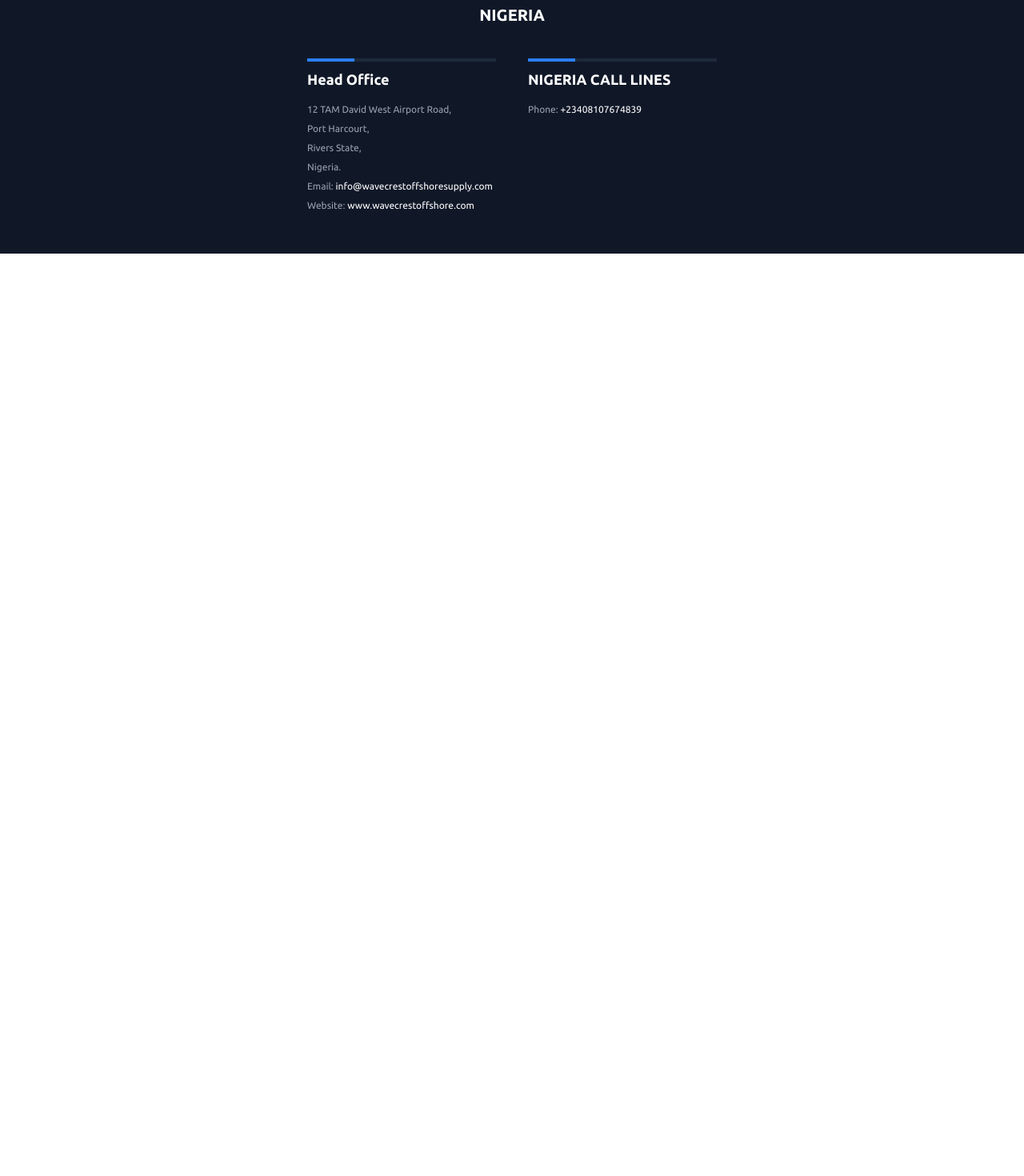
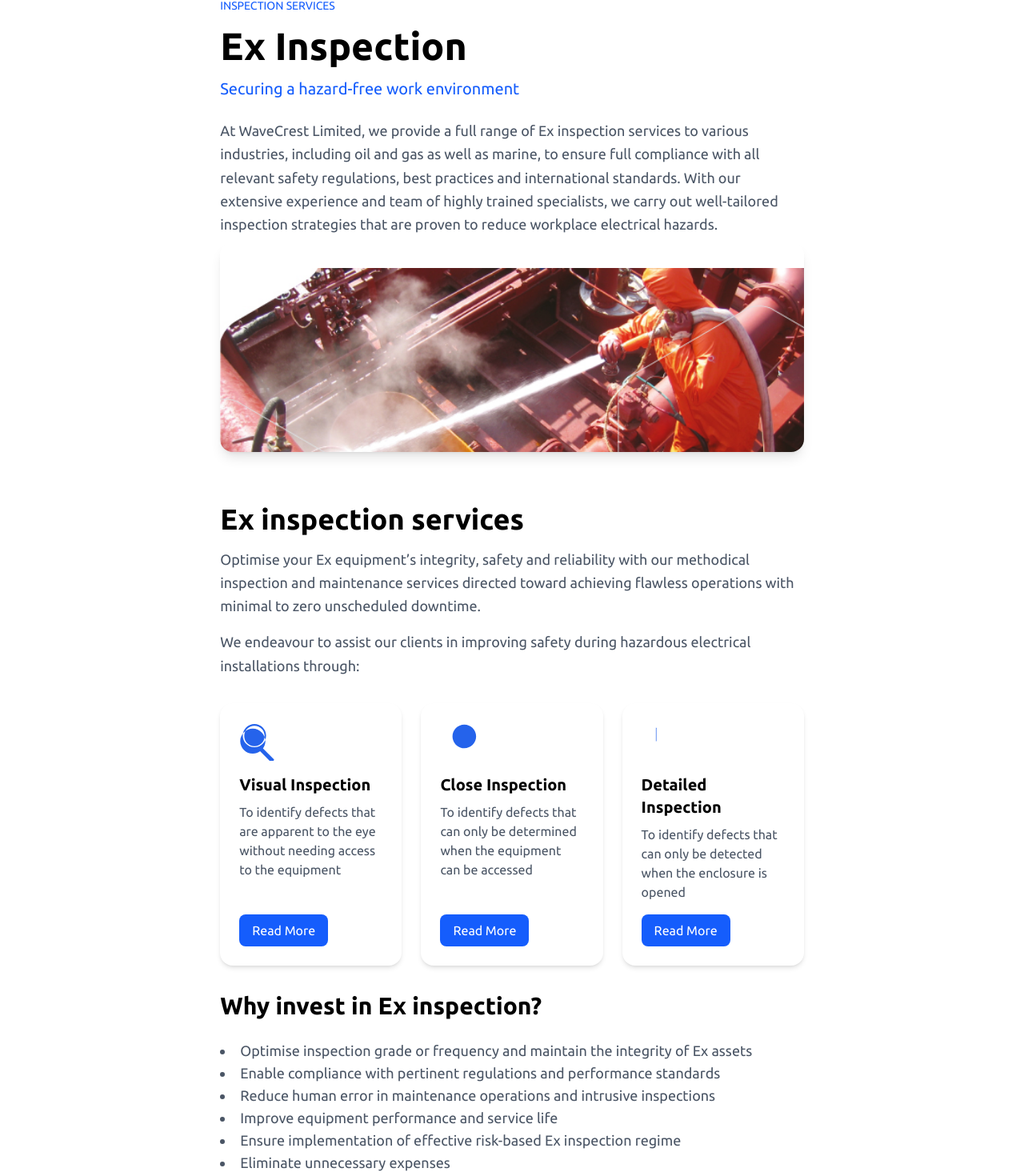
Before and after one commit to thedon-dev/wavecrest, a React (Vite) app: page /inspection-services/ex-inspection in a window 1280 px wide. Shown: the part 137-1607 px from the top of the page at 80% size. Before the commit the page ends 800 px from the top, so only its background shows below. Built offline with nearby package versions, Linux system fonts and the light colour scheme.

Commit message:
service page fixed

```diff
--- a/src/App.jsx
+++ b/src/App.jsx
@@ -31,6 +31,7 @@
 import StaticPressurisedEquipment from "./pages/StacticPressurisedEquipment";
 import PresureSafty from "./pages/PressureSafety";
 import VendorInspection from "./pages/VendorInspection";
+import ExInspection from "./pages/ExInspection";
 
 function App() {
   return (
@@ -135,6 +136,10 @@
             path="/inspection-services/VendorInspection"
             element={<VendorInspection />}
           />
+          <Route
+            path="/inspection-services/ex-inspection/"
+            element={<ExInspection />}
+          />
         </Routes>
 
         <Footer />
--- /dev/null
+++ b/src/pages/ExInspection.jsx
@@ -0,0 +1,186 @@
+import React from "react";
+import pic1 from "../assets/marine-support.jpg";
+
+const ExInspection = () => {
+  const data = [
+    {
+      svg: (
+        <svg width="48" height="48" viewBox="0 0 48 48" fill="none">
+          <path
+            fillRule="evenodd"
+            clipRule="evenodd"
+            d="M19.05 2C10.99 2 4.5 8.49 4.5 16.55C4.5 24.61 10.99 31.1 19.05 31.1C27.11 31.1 33.6 24.61 33.6 16.55C33.6 8.49 27.11 2 19.05 2ZM19.05 29.7C12.01 29.7 6.3 23.99 6.3 16.95C6.3 9.91 12.01 4.2 19.05 4.2C26.09 4.2 31.8 9.91 31.8 16.95C31.8 23.99 26.09 29.7 19.05 29.7ZM43.2 46L29.7 32.5C31.6 29.95 32.7 26.77 32.7 23.4C32.7 14.9 25.5 7.7 17 7.7C8.5 7.7 1.3 14.9 1.3 23.4C1.3 31.9 8.5 39.1 17 39.1C20.37 39.1 23.55 38 26.1 36.1L39.6 49.6C40.04 50.04 40.69 50.04 41.13 49.6L43.2 47.53C43.64 47.09 43.64 46.44 43.2 46Z"
+            fill="#2563EB"
+          />
+        </svg>
+      ),
+      title: "Visual Inspection",
+      description:
+        "To identify defects that are apparent to the eye without needing access to the equipment",
+    },
+    {
+      svg: (
+        <svg
+          width="48"
+          height="48"
+          viewBox="0 0 48 48"
+          fill="none"
+          xmlns="http://www.w3.org/2000/svg"
+        >
+          <path
+            fillRule="evenodd"
+            clipRule="evenodd"
+            d="M30.3796 2.78C38.5369 2.78 45.1498 9.39286 45.1498 17.5502C45.1498 25.7076 38.5369 32.3205 30.3796 32.3205C26.9724 32.3205 23.8364 31.1677 21.3377 29.2304C21.2649 29.1739 21.1926 29.1168 21.1209 29.059C20.7068 28.7255 20.3111 28.37 19.9355 27.9944C19.6035 27.6624 19.2872 27.3146 18.9878 26.9524C18.8899 26.8339 18.7938 26.7138 18.6995 26.5922C16.7622 24.0934 15.6093 20.9575 15.6093 17.5502C15.6093 9.39286 22.2222 2.78 30.3796 2.78Z"
+            fill="#2563EB"
+          />
+        </svg>
+      ),
+      title: "Close Inspection",
+      description:
+        "To identify defects that can only be determined when the equipment can be accessed",
+    },
+    {
+      svg: (
+        <svg
+          width="48"
+          height="48"
+          viewBox="0 0 48 48"
+          fill="none"
+          xmlns="http://www.w3.org/2000/svg"
+        >
+          <path
+            fillRule="evenodd"
+            clipRule="evenodd"
+            d="M17.8626 6.5C18.2492 6.5 18.5626 6.8134 18.5626 7.2V23.0407C18.5626 23.4273 18.2492 23.7407 17.8626 23.7407Z"
+            fill="#2563EB"
+          />
+        </svg>
+      ),
+      title: "Detailed Inspection",
+      description:
+        "To identify defects that can only be detected when the enclosure is opened",
+    },
+  ];
+
+  return (
+    <div className="bg-white">
+      <main className="flex flex-col justify-center items-center mt-10 px-4 md:px-8">
+        {/* Hero Section */}
+        <section className="w-full md:w-4/5 lg:w-3/5">
+          <p className="text-sm text-blue-600 mb-4">INSPECTION SERVICES</p>
+          <h1 className="text-3xl md:text-5xl font-bold text-left">
+            Ex Inspection
+          </h1>
+          <p className="text-lg md:text-xl text-blue-600 pt-4 mb-2">
+            Securing a hazard-free work environment
+          </p>
+          <p className="text-base md:text-lg text-gray-600 pt-4 mb-2 leading-relaxed">
+            At WaveCrest Limited, we provide a full range of Ex inspection
+            services to various industries, including oil and gas as well as
+            marine, to ensure full compliance with all relevant safety
+            regulations, best practices and international standards. With our
+            extensive experience and team of highly trained specialists, we
+            carry out well-tailored inspection strategies that are proven to
+            reduce workplace electrical hazards.
+          </p>
+        </section>
+
+        {/* Hero Image */}
+        <img
+          src={pic1}
+          alt="Lifting equipment inspection"
+          className="rounded-2xl w-full md:w-4/5 lg:w-3/5 pt-8 mb-8 shadow-lg object-cover"
+        />
+
+        {/* Inspection Cards Section */}
+        <section className="w-full md:w-4/5 lg:w-3/5 py-8">
+          <h1 className="text-2xl md:text-4xl font-semibold mb-4">
+            Ex inspection services
+          </h1>
+          <p className="text-base md:text-lg text-gray-600 mb-4 leading-relaxed">
+            Optimise your Ex equipment’s integrity, safety and reliability with
+            our methodical inspection and maintenance services directed toward
+            achieving flawless operations with minimal to zero unscheduled
+            downtime.
+          </p>
+          <p className="text-base md:text-lg text-gray-600 mb-8 leading-relaxed">
+            We endeavour to assist our clients in improving safety during
+            hazardous electrical installations through:
+          </p>
+
+          {/* Responsive Card Grid */}
+          <div className="grid gap-6 sm:grid-cols-2 lg:grid-cols-3 mb-8">
+            {data.map((item, index) => (
+              <div
+                key={index}
+                className="bg-white shadow-md rounded-2xl p-6 flex flex-col items-start hover:shadow-lg transition-shadow duration-300"
+              >
+                <div className="mb-4">{item.svg}</div>
+                <h3 className="text-xl font-semibold mb-2">{item.title}</h3>
+                <p className="text-gray-600 mb-4">{item.description}</p>
+                <button className="mt-auto bg-blue-600 text-white px-4 py-2 rounded-lg hover:bg-blue-500 transition">
+                  Read More
+                </button>
+              </div>
+            ))}
+          </div>
+
+          <div>
+            <h1 className="text-5xl sm:text-3xl font-bold">
+              Why invest in Ex inspection?
+            </h1>
+            <ul className="list-disc list-inside text-lg text-gray-600 pt-6 mb-2">
+              <li>
+                Optimise inspection grade or frequency and maintain the
+                integrity of Ex assets
+              </li>
+              <li>
+                Enable compliance with pertinent regulations and performance
+                standards
+              </li>
+              <li>
+                Reduce human error in maintenance operations and intrusive
+                inspections
+              </li>
+              <li>Improve equipment performance and service life</li>
+              <li>
+                Ensure implementation of effective risk-based Ex inspection
+                regime
+              </li>
+              <li>Eliminate unnecessary expenses</li>
+              <li>
+                Improve knowledge sharing and implementation of best practices
+              </li>
+            </ul>
+          </div>
+
+          <p className="text-base md:text-lg text-gray-600 pt-8 leading-relaxed">
+            In addition, we mobilise test equipment on a pallet which we rig up
+            in the mechanical workshop, instead of a big container, thus saving
+            our clients costs and space onboard the rig.
+          </p>
+
+          <p className="text-base md:text-lg text-gray-600 pt-6 leading-relaxed">
+            At the end of the project, we upload all documents to Bridge, which
+            our clients can easily access and review.
+          </p>
+
+          {/* Contact Section */}
+          <section className="py-12 bg-blue-200 mt-8 rounded-md text-center">
+            <h2 className="text-2xl md:text-3xl font-bold mb-4">
+              Have any questions?
+            </h2>
+            <a
+              href="/contact"
+              className="bg-white text-blue-700 font-semibold px-6 py-3 rounded-lg shadow hover:bg-blue-50 transition"
+            >
+              Contact us
+            </a>
+          </section>
+        </section>
+      </main>
+    </div>
+  );
+};
+
+export default ExInspection;
--- a/src/pages/InspectionServices.jsx
+++ b/src/pages/InspectionServices.jsx
@@ -202,6 +202,7 @@
     },
     {
       title: "Ex Inspection",
+      route: "/inspection-services/ex-inspection/",
       icon: (
         <svg
           width="48"
--- a/src/pages/PressureSafety.jsx
+++ b/src/pages/PressureSafety.jsx
@@ -1,6 +1,6 @@
 import React from "react";
 import pic1 from "../assets/marine-support.jpg";
-import liftingImg from "../assets/computer_stat.jpg";
+// import liftingImg from "../assets/computer_stat.jpg";
 import { ArrowDown, ArrowUp } from "lucide-react";
 
 const PresureSafty = () => {
--- a/src/pages/VendorInspection.jsx
+++ b/src/pages/VendorInspection.jsx
@@ -1,6 +1,6 @@
 import React from "react";
 import pic1 from "../assets/marine-support.jpg";
-// import liftingImg from "../assets/computer_stat.jpg";
+// import vendorInspectionimg from "../assets/vendorInspection.jpg ";
 import { ArrowDown, ArrowUp } from "lucide-react";
 
 const VendorInspection = () => {
@@ -34,16 +34,15 @@
             className="rounded-2xl w-full pt-8 mb-8 shadow-lg"
           />
 
-          {/*  */}
           <section className=" py-8 flex flex-col items-center justify-center">
-            <p className="text-2xl text-gray-600 pt-6 mb-2">
-              At Axess Group, we help clients focus on their businesses by
-              handling the inspection aspect of the procurement process. With
-              over two decades of experience in the oil and gas industry, we are
-              very familiar with the specifications and regulations related to
-              equipment.
-            </p>
             <div className="w-[52%]">
+              <p className="text-2xl text-gray-600 pt-6 mb-2">
+                At Axess Group, we help clients focus on their businesses by
+                handling the inspection aspect of the procurement process. With
+                over two decades of experience in the oil and gas industry, we
+                are very familiar with the specifications and regulations
+                related to equipment.
+              </p>
               <h1 className="text-2xl mt-6 md:text-4xl mb-6 font-semibold text-left">
                 Vendor inspection services
               </h1>
@@ -70,13 +69,16 @@
               </p>
 
               <div>
-                <ul>
-                  <li></li>
-                  <li></li>
-                  <li></li>
+                <ul className="list-disc list-inside text-2xl text-gray-600 pt-6 mb-2">
+                  <li>Pressure equipment</li>
+                  <li>Lifting equipment</li>
+                  <li>Electrical equipment</li>
                 </ul>
               </div>
               <div>
+                {/* <div>
+                  <img src={vendorInspectionimg} alt="vendor_inspection" />
+                </div> */}
                 {/* learn more button */}
                 <section className="py-12  bg-blue-200 mb-4 border rounded-md border-blue-500 text-center">
                   <h2 className="text-2xl md:text-3xl font-bold mb-4">
@@ -90,21 +92,6 @@
                     Contact us
                   </a>
                 </section>
-
-                {/* <img
-                  src={liftingImg}
-                  alt="Lifting equipment inspection"
-                  className="w-full pt-6 mb-6"
-                />
-
-                <div className="flex justify-center items-center">
-                  <a
-                    href="/contact"
-                    className="text-gray-300 border  bg-blue-700 font-semibold px-6 py-3 rounded-lg shadow hover:bg-blue-50 transition"
-                  >
-                    <button>Learn more about Bridge</button>
-                  </a>
-                </div> */}
               </div>
             </div>
           </section>
```
Also changed, not shown: src/assets/vendorInspection.jpg (added).
